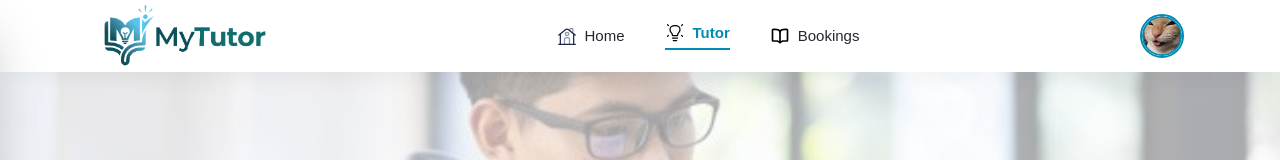
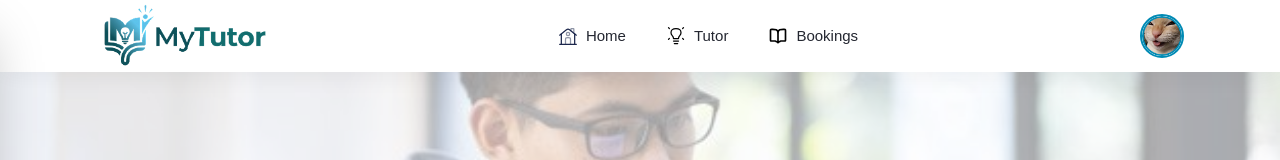
Before and after one commit to JeremyTjahjana/MyTutor, a Next.js app: page / in a window 1280 px wide. Shown: the top 160 px of the page. Built offline with nearby package versions, Linux system fonts and the light colour scheme.

Commit message:
fix navbar

```diff
--- a/app/components/Navbar.tsx
+++ b/app/components/Navbar.tsx
@@ -49,7 +49,7 @@ const Navbar = () => {
           <li>
             <a
               href="#"
-              className="flex items-center gap-2 text-[var(--biru)] border-b-2 border-[var(--biru)] pb-1 font-semibold"
+              className="flex items-center gap-2 hover:text-[var(--biru)] transition-color"
             >
               <Image src={assets.lightbulb} alt="Tutor" className="w-5 h-5" />
               <span>Tutor</span>
```
